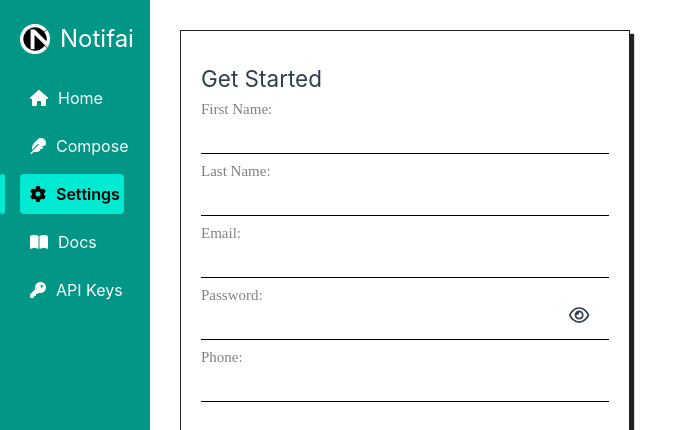
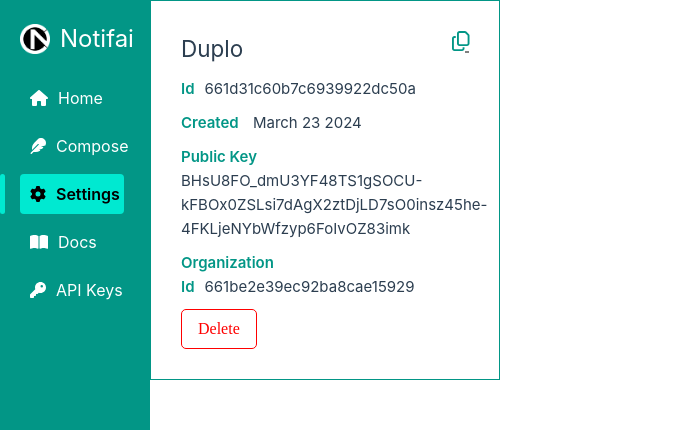
Before and after one commit to 2022phyro/notifai-frontend, a Vue app: page /dashboard/settings in a window 1280 px wide. Shown: the top 430 px of the page, without its empty margins (0-698 px from the left). Built offline with nearby package versions, Linux system fonts and the light colour scheme; no server answers; a web font is replaced by a local one.

Commit message:
Began working on the settings and added the clipboard feature

```diff
--- a/package.json
+++ b/package.json
@@ -19,6 +19,7 @@
     "@vuelidate/core": "^2.0.3",
     "@vuelidate/validators": "^2.0.4",
     "axios": "^1.6.8",
+    "clipboard": "^2.0.11",
     "pinia": "^2.1.7",
     "vue": "^3.4.21",
     "vue-router": "^4.3.0"
--- a/src/assets/main.css
+++ b/src/assets/main.css
@@ -80,3 +80,8 @@
   justify-content: flex;
   align-items: flex-start;
 }
+.label {
+  margin-right: 10px;
+  color: var(--primary);
+  font-weight: 600;
+}
--- /dev/null
+++ b/src/components/AppItem.vue
@@ -0,0 +1,78 @@
+<script setup>
+import { onMounted, ref } from 'vue'
+import ClipboardJS from 'clipboard'
+
+const copyMessage = ref('')
+const textToCopy = ref({
+  id: '35454545',
+  name: '34343434',
+  VAPIDKey: '34343434',
+  orgId: '3s45w34t45'
+})
+
+onMounted(() => {
+  new ClipboardJS('.copy', {
+    text: (trigger) => {
+      copyMessage.value = 'Text copied to clipboard'
+      setTimeout(() => {
+        copyMessage.value = ''
+      }, 300)
+      return JSON.stringify(textToCopy.value, null, 2)
+    }
+  })
+})
+</script>
+<template>
+  <article class="app-item">
+    <div class="copyAlert">
+      <fa-icon class="copy" :icon="['far', 'copy']" title="Copy your client info" />
+      <p>{{ copyMessage }}</p>
+    </div>
+    <h2>Duplo</h2>
+    <p><span class="label">Id</span>661d31c60b7c6939922dc50a</p>
+    <p><span class="label">Created</span> March 23 2024</p>
+    <p>
+      <span class="label">Public Key</span>
+      BHsU8FO_dmU3YF48TS1gSOCU-kFBOx0ZSLsi7dAgX2ztDjLD7sO0insz45he-4FKLjeNYbWfzyp6FoIvOZ83imk
+    </p>
+    <p><span class="label">Organization Id</span>661be2e39ec92ba8cae15929</p>
+    <button type="button" class="button-outline danger-outline">Delete</button>
+  </article>
+</template>
+<style scoped>
+.copyAlert {
+  position: absolute;
+  right: 30px;
+  top: 30px;
+  display: flex;
+  flex-flow: column nowrap;
+  justify-content: flex-end;
+  align-items: flex-end;
+}
+.copyAlert p {
+  background: grey;
+  color: white;
+  padding: 1px 2px;
+  font-size: 13px;
+}
+.copy {
+  font-size: 20px;
+  color: var(--primary);
+}
+.copy:active {
+  opacity: 0.1;
+  transform: scale(0.9);
+  cursor: pointer;
+}
+.app-item {
+  border: 1px solid var(--primary);
+  padding: 30px;
+  position: relative;
+  display: flex;
+  flex-flow: column nowrap;
+  justify-content: center;
+  align-items: flex-start;
+  gap: 10px;
+  max-width: 350px;
+}
+</style>
--- a/src/components/MessageItem.vue
+++ b/src/components/MessageItem.vue
@@ -43,11 +43,7 @@
   flex-flow: column nowrap;
   width: 250px;
 }
-.label {
-  margin-right: 10px;
-  color: var(--primary);
-  font-weight: 600;
-}
+
 .menu {
   position: absolute;
   top: 30px;
--- /dev/null
+++ b/src/components/SettingsBoard.vue
@@ -0,0 +1,26 @@
+<script setup>
+import { RouterLink, useRoute } from 'vue-router'
+import { onMounted } from 'vue'
+import { inst, BASE_URL } from '@/utils/auth'
+import { storeToRefs } from 'pinia'
+import { useAppStore } from '@/stores/app'
+import AppItem from '@/components/AppItem.vue'
+
+const route = useRoute()
+const appState = useAppStore()
+
+const { currApp, apps } = storeToRefs(appState)
+const { setApps, setCurrApp } = appState
+console.log("yay", apps.value)
+
+</script>
+<template>
+    <div class="app-settings-wrapper">
+        <ul>
+            <AppItem/>
+        </ul>
+    </div>
+</template>
+<style scoped>
+
+</style>
--- a/src/main.js
+++ b/src/main.js
@@ -20,7 +20,7 @@
   faKey,
   faChevronDown
 } from '@fortawesome/free-solid-svg-icons'
-import { faEye, faTrashCan, faEyeSlash } from '@fortawesome/free-regular-svg-icons'
+import { faEye, faTrashCan, faEyeSlash, faCopy } from '@fortawesome/free-regular-svg-icons'
 library.add({
   faHouse,
   faGear,
@@ -38,7 +38,8 @@
   faSearch,
   faKey,
   faChevronDown,
-  faMobileScreenButton
+  faMobileScreenButton,
+  faCopy
 })
 import App from './App.vue'
 import router from './router'
--- a/src/router/index.js
+++ b/src/router/index.js
@@ -53,7 +53,7 @@
         {
           path: 'settings',
           name: 'dbSettings',
-          component: SignupView
+          component: () => import('../components/SettingsBoard.vue')
         },
         {
           path: 'docs',
```
Also changed, not shown: 1 other file (tests, documents, lock files or other folders).
